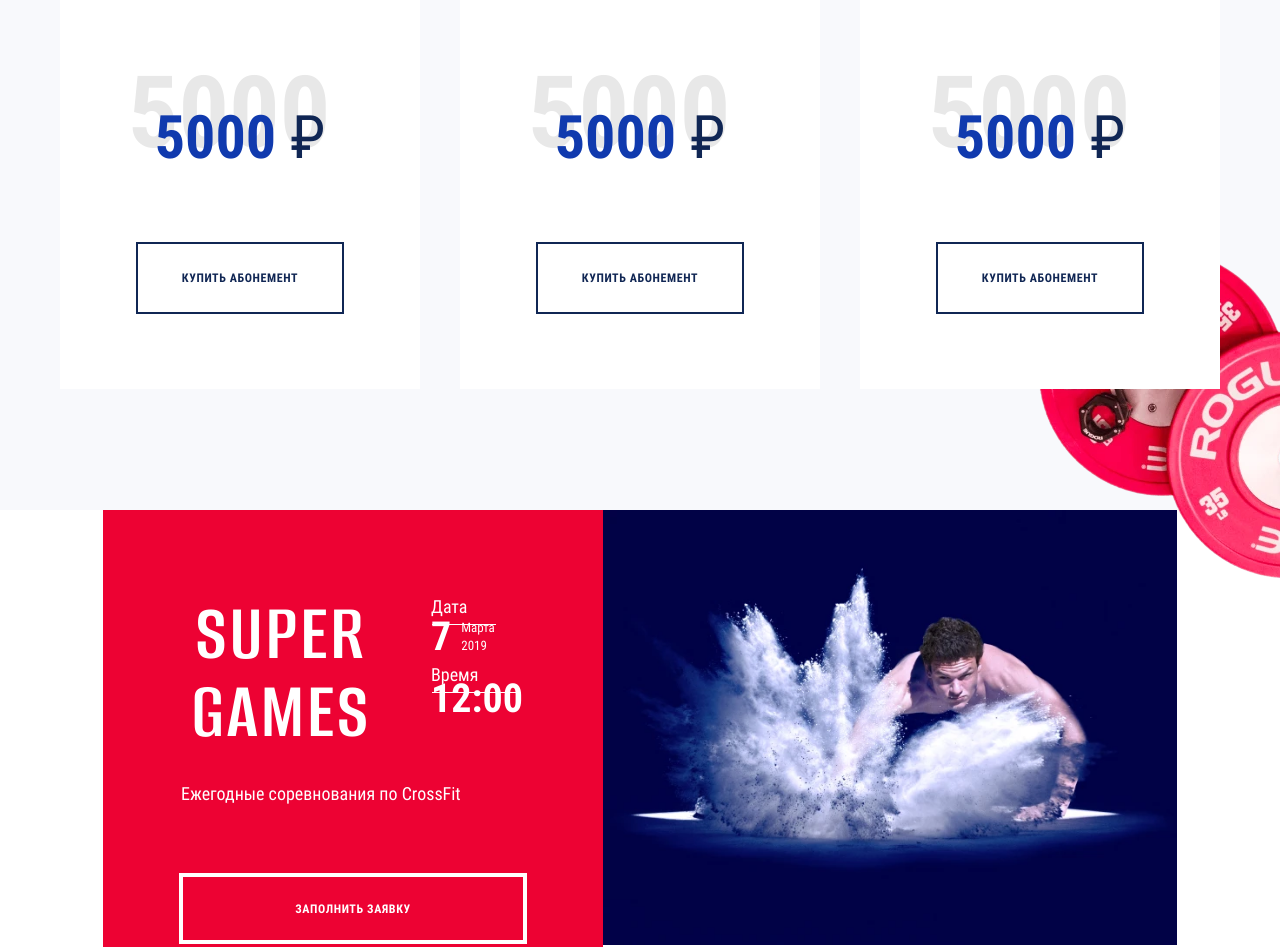
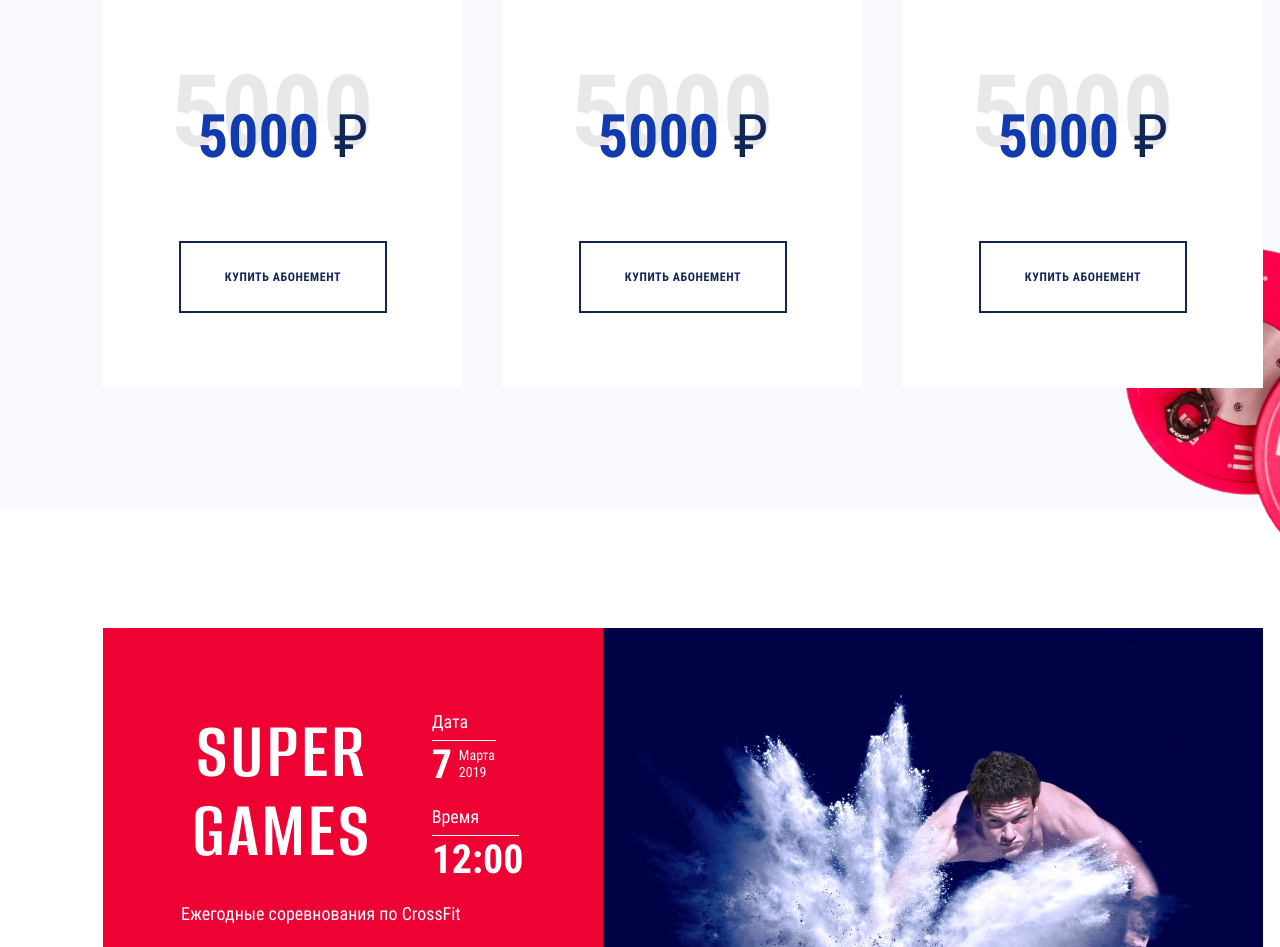
Before and after one commit to yyyaku/fitness, a plain HTML site: page build/index.html in a window 1280 px wide. Shown: the part 1853-2800 px from the top of the page. Drawn offline with Linux system fonts and the light colour scheme.

Commit message:
Для проверки блока тренеры

```diff
--- a/build/index.html
+++ b/build/index.html
@@ -208,26 +208,25 @@
         </div>
       </section>
 
-      <section class="event container">
-        <div class="event__content">
-          <h2>Super Games</h2>
-          <dl class="params-list event__datetime">
-            <dt class="params-list__key">Дата</dt>
-            <dd class="params-list__value">
-              7
-              <span class="params-list__additions">Марта<br>2019</span>
-            </dd>
-            <dt class="params-list__key">Время</dt>
-            <dd class="params-list__value">
-              <time datetime="2019-03-07 12:00">12:00</time>
-            </dd>
+      <section class="event">
+        <div class="container">
+          <div class="event__wrapper">
+            <div class="event__content-wrapper">
+              <div class="event__top-content">
+                <h2>Super games</h2>
+                <dl class="event__date">
+                  <dt>Дата</dt>
+                  <dd>7 <span>Марта 2019</span></dd>
                 </dl>
-          <div class="event__description">
+                <dl>
+                  <dt>Время</dt>
+                  <dd>12:00</dd>
+                </dl>
+              </div>
               <p>Ежегодные соревнования по&nbsp;CrossFit</p>
+              <a class="btn" href="#">Заполнить заявку</a>
             </div>
-          <a class="event__btn btn" href="#!">Заполнить заявку</a>
-        </div>
-        <p class="event__picture">
+            <div class="event__image-wrapper">
               <picture>
                 <source type="image/webp" media="(max-width: 767px)"
                   srcset="./img/event-mobile.webp, ./img/event-mobile@2x.webp 2x">
@@ -236,15 +235,18 @@
                 <source type="image/webp" srcset="./img/event.webp, ./img/event@2x.webp 2x">
 
                 <source media="(max-width: 767px)" srcset="./img/event-mobile.jpg, ./img/event-mobile@2x.jpg 2x">
-            <source media="(max-width: 1023px)" srcset="./img/event-tablet.jpg, ./img/event-tablet@2x.jpg 2x">
+                <source media="(max-width: 1199px)" srcset="./img/event-tablet.jpg, ./img/event-tablet@2x.jpg 2x">
                 <img src="./img/event.jpg" srcset="./img/event@2x.jpg 2x" width="660" height="500"
                   alt="Спортсмен бьет рукой по полу с магнезией, которая разлетается в разные стороны.">
               </picture>
-        </p>
+            </div>
+          </div>
+        </div>
       </section>
 
-      <!-- <section class="coaches">
-        <div class="coaches__wrapper container">
+      <section class="coaches">
+        <div class="container">
+          <div class="coaches__wrapper">
             <h2>Тренеры</h2>
 
             <button class="coaches__button coaches__button--prev" type="button" aria-label="Назад."></button>
@@ -265,12 +267,15 @@
                 <li class="coaches__item swiper-slide">
 
                 </li>
+                <li class="coaches__item swiper-slide">
+
+                </li>
               </ul>
             </div>
             <button class="coaches__button coaches__button--next" type="button" aria-label="Вперед."></button>
 
           </div>
-      </section> -->
+      </section>
 
       <section class="advantages">
         <div class="container">
--- a/source/sass/blocks/coaches.scss
+++ b/source/sass/blocks/coaches.scss
@@ -1,7 +1,29 @@
+.coaches__wrapper {
+  position: relative;
+  margin: 0 auto;
+  padding: 120px 0;
+  width: 1160px;
+}
+
+.coaches__item {
+  position: relative;
+  height: 10px;
+  color: $color-default-white;
+  background-color: #000000;
+  overflow: hidden;
+}
+
+.coaches__wrapper ul {
+  margin: 0;
+  padding: 0;
+  list-style-type: none;
+}
+
 // .coaches__wrapper {
 //   position: relative;
 //   margin: 0 auto;
 //   padding: 120px 0;
+//   width: 1160px;
 
 //   @include vp-1199 {
 //     padding: 50px 0 100px 0;
@@ -41,21 +63,24 @@
 //   list-style-type: none;
 // }
 
-// .coaches__swiper {
-//   @include vp-1199 {
-//     margin: 0 56px;
-//   }
-
-//   @include vp-767 {
-//     margin: 0 32px;
-//   }
-// }
-
 // .coaches__item {
 //   position: relative;
 //   color: $color-default-white;
 //   background-color: #000000;
 //   overflow: hidden;
+//   aspect-ratio: 260/294;
+
+//   @include vp-1199 {
+//     min-width: 268px;
+//     min-height: 294px;
+//     aspect-ratio: 268/294;
+//   }
+
+//   @include vp-767 {
+//     min-width: 226px;
+//     min-height: 274px;
+//     aspect-ratio: 226/274;
+//   }
 // }
 
 // .coaches__item h3 {
--- a/source/sass/blocks/event.scss
+++ b/source/sass/blocks/event.scss
@@ -1,92 +1,259 @@
-.event {
-  display: grid;
-  grid-template-columns: 500px 1fr;
+.event__wrapper {
+  display: flex;
+  justify-content: center;
+  margin: 0 auto;
+  padding: 119px 0 50px 0;
+  max-width: 1160px;
 
   @include vp-1199 {
-    grid-template-columns: 292px 386px;
+    padding: 100px 0 50px 0;
+    max-width: 994px;
+  }
+
+  @include vp-1023 {
+    padding: 100px 0 50px 0;
   }
 
   @include vp-767 {
-    grid-template-columns: 1fr;
+    padding: 70px 0 30px 0;
+    flex-direction: column;
   }
 }
 
-.event__content {
-  display: grid;
-  grid-template-columns: 200px 1fr;
-  gap: 30px 50px;
-  align-self: start;
-  padding: 85px 78px 87px;
+.event__content-wrapper {
+  padding: 85px 79px 85px 78px;
+  max-width: 500px;
+  background-color: #ed0233;
   color: $color-default-white;
-  background-color: #ed0233;
 
   @include vp-1199 {
-    grid-template-columns: 117px 1fr;
-    gap: 15px 30px;
-    padding: 45px 44px 50px;
+    padding: 75px 59px 75px 58px;
+  }
+
+  @include vp-1023 {
+    padding: 51px 45px 50px 45px;
+    width: 43%;
+  }
+
+  @include vp-767 {
+    padding: 50px 43px 51px 43px;
+    width: 100%;
+    max-width: 100%;
   }
 }
 
-.event__content h2 {
-  margin: 0;
+.event__top-content {
+  display: grid;
+  grid-template-columns: 1fr 1fr;
+  gap: 13px 60px;
+  margin: 0 0 10px 0;
+  max-width: 343px;
+
+  @include vp-1023 {
+    gap: 4px 35px;
+    margin: 0 0 1px 0;
+    max-width: 202px;
+  }
+
+  @include vp-767 {
+    margin: 0 auto 1px auto;
+    max-width: 100%;
+  }
+}
+
+.event__top-content h2 {
+  grid-column: 1/2;
+  grid-row: 1/3;
+  margin: 0 0 0 11px;
+  font-family: $ff-alumni-sans;
   font-weight: 600;
   font-size: 82px;
-  line-height: 0.96;
-  font-family: $ff-alumni-sans;
-  letter-spacing: 0.03em;
+  line-height: 78.72px;
+  letter-spacing: 2.5px;
   text-transform: uppercase;
   text-align: center;
 
   @include vp-1199 {
+    font-size: 72px;
+    line-height: 68.72px;
+  }
+
+  @include vp-1023 {
+    margin: 0 0 0 7px;
+    max-width: 120px;
     font-size: 48px;
+    line-height: 46.08px;
+    letter-spacing: 1.5px;
   }
 }
 
-.event__datetime {
-  margin: 0;
-}
+.event__top-content dl {
+  margin: -5px 0 0 0;
 
-.event__description {
-  grid-column: 1 / -1;
-  margin-bottom: 39px;
-  font-size: 18px;
-
-  @include vp-1199 {
-    margin-bottom: 29px;
-    font-size: 12px;
+  @include vp-1023 {
+    margin: -4px 0 0 0;
   }
 
-  p {
-    margin: 0;
+  @include vp-767 {
+    justify-self: end;
+    margin: -4px 2px 0 0;
+    max-width: 56px;
   }
 }
 
-.event__btn {
-  grid-column: 1 / -1;
-  outline: 2px solid;
-  padding-top: 25px;
-  padding-bottom: 24px;
+.event__top-content dt {
+  position: relative;
+  font-weight: 400;
+  font-size: 18px;
+  line-height: 27px;
+
+  &::after {
+    content: "";
+    position: absolute;
+    top: 32px;
+    left: 0;
+    width: 95%;
+    height: 1px;
+    background-color: $color-default-white;
+  }
 
   @include vp-1199 {
-    padding-top: 12px;
-    padding-bottom: 13px;
-    font-size: 10px;
-    line-height: 12px;
+    font-size: 16px;
+    line-height: 24px;
 
-    &:not(:focus-visible) {
-      outline: none;
+    &::after {
+      top: 26px;
+    }
+  }
+
+  @include vp-1023 {
+    font-size: 12px;
+    line-height: 18px;
+
+    &::after {
+      top: 20px;
+      width: 100%;
     }
   }
 }
 
-.event__picture {
+.event__top-content dd {
   margin: 0;
+  font-weight: 700;
+  font-size: 40px;
+  line-height: 60px;
 
-  img {
-    object-fit: cover;
+  @include vp-1199 {
+    font-size: 35px;
+    line-height: 50px;
+  }
 
-    @include vp-424 {
-      min-height: 292px;
+  @include vp-1023 {
+    font-size: 24px;
+    line-height: 35px;
+  }
+}
+
+.event__top-content span {
+  margin: 12px 0 0 7px;
+  max-width: 40px;
+  font-weight: 400;
+  font-size: 14px;
+  line-height: 17px;
+
+  @include vp-1199 {
+    font-size: 12px;
+    line-height: 15px;
+  }
+
+  @include vp-1023 {
+    margin: 5px 0 0 4px;
+    font-size: 10px;
+    line-height: 12px;
+  }
+}
+
+.event__date dt {
+  &::after {
+    width: 70%;
+  }
+
+  @include vp-1023 {
+    &::after {
+      width: 75%;
     }
   }
 }
+
+.event__date dd {
+  display: flex;
+}
+
+.event__content-wrapper p {
+  margin: 0;
+  font-weight: 400;
+  font-size: 18px;
+  line-height: 27px;
+
+  @include vp-1199 {
+    font-size: 16px;
+    line-height: 24px;
+  }
+
+  @include vp-1023 {
+    font-size: 12px;
+    line-height: 18px;
+  }
+
+  @include vp-767 {
+    margin: 0 0 0 1px;
+  }
+}
+
+.event__content-wrapper a {
+  display: inline-block;
+  margin: 45px 0 0 0;
+  padding: 25px 10px 24px 10px;
+  width: 100%;
+  max-width: 343px;
+
+  @include vp-1023 {
+    margin: 30px 0 0 0;
+    padding: 13px 10px 12px 10px;
+    border: 2px solid $color-default-white;
+    font-size: 10px;
+    line-height: 11.7px;
+    letter-spacing: 0.5px;
+  }
+
+  @include vp-767 {
+    margin: 30px 0 0 0;
+    max-width: 100%;
+  }
+}
+
+.event__image-wrapper {
+  width: 100%;
+  min-height: 500px;
+  background-color: #000000;
+
+  @include vp-1199 {
+    min-height: 451px;
+  }
+
+  @include vp-1023 {
+    max-width: 400px;
+    min-height: 292.7px;
+  }
+
+  @include vp-767 {
+    max-width: 100%;
+    height: auto;
+  }
+}
+
+.event__image-wrapper img {
+  width: 100%;
+  height: 100%;
+  object-fit: cover;
+}
--- a/source/sass/blocks/tabs.scss
+++ b/source/sass/blocks/tabs.scss
@@ -11,7 +11,6 @@
 
 .tabs__wrapper h2 {
   margin: 0;
-  margin-bottom: 25px;
   font-family: $ff-alumni-sans;
   font-size: 54px;
   font-weight: 600;
@@ -58,7 +57,7 @@
 .tabs__controls button {
   position: relative;
   display: inline-block;
-  padding: 20px;
+  padding: 16px 24px;
   border: 0;
   color: rgba(16, 38, 84, 0.5);
   background-color: transparent;
--- a/source/sass/blocks/video.scss
+++ b/source/sass/blocks/video.scss
@@ -39,19 +39,6 @@
   @include vp-1199 {
     width: 52px;
     height: 52px;
-
-    &::before {
-      top: 37%;
-      left: 42%;
-      width: 12px;
-      height: 12px;
-      background-image: url("./../img/svg/triangle-tablet.svg");
-    }
-
-    &::after {
-      width: 73px;
-      height: 73px;
-    }
   }
 
   @include vp-767 {
```
Also changed, not shown: source/index.html (+27 -22 lines), build/css/style.css, build/css/style.min.css, build/img/svg/triangle-tablet.svg (deleted), build/img/svg/triangle.svg (deleted), 1 other file. Lines whose indentation alone changed are shown as unchanged.
